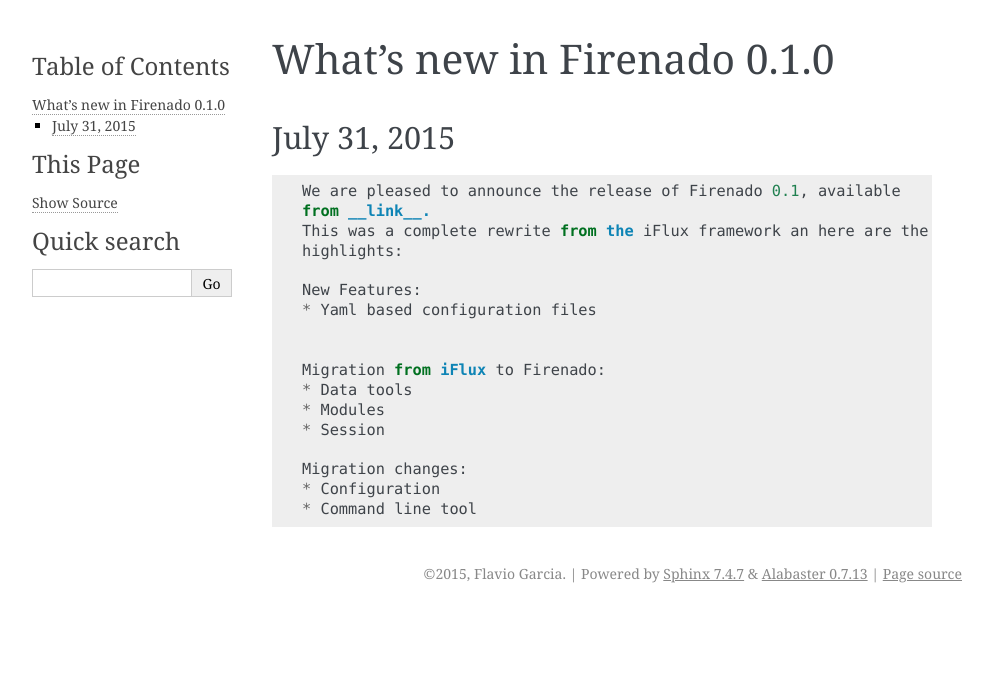
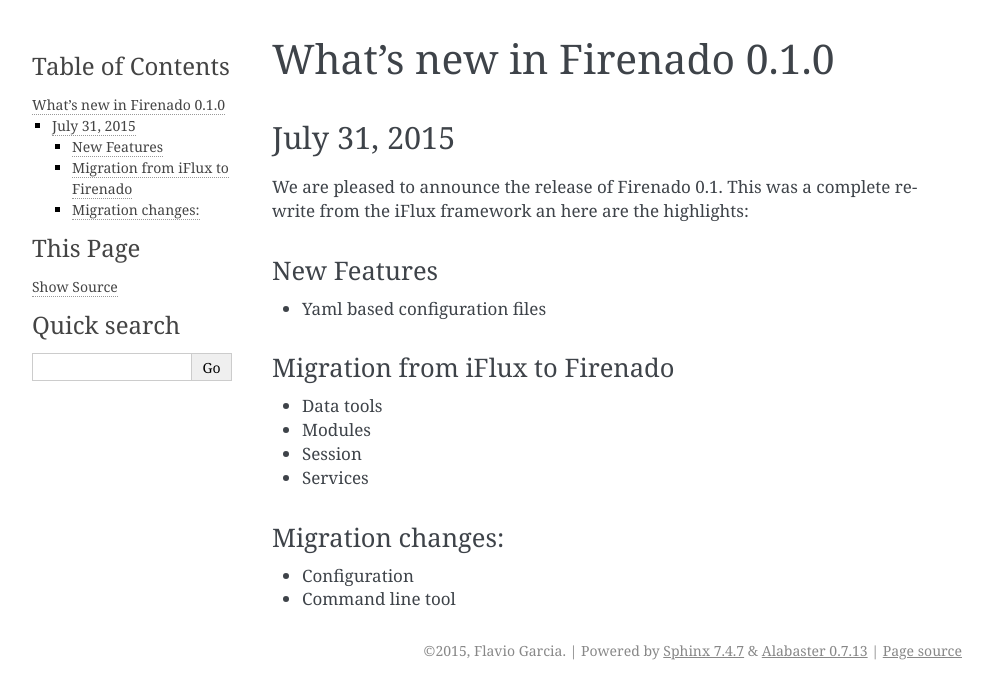
Before and after one commit to candango/firenado, a Sphinx documentation site: the page built from docs/releases/v0.1.0.rst, in a window 1280 px wide. Shown: the top 699 px of the page, without its empty margins (148-1141 px from the left). Built offline with Sphinx 7.4.7, drawn with Linux system fonts in a browser that asks for light colours.

Commit message:
Changed 0.1.0 release document format.

```diff
--- a/docs/releases/v0.1.0.rst
+++ b/docs/releases/v0.1.0.rst
@@ -4,22 +4,24 @@
 July 31, 2015
 -------------
 
-::
+We are pleased to announce the release of Firenado 0.1.
+This was a complete rewrite from the iFlux framework an here are the
+highlights:
 
-    We are pleased to announce the release of Firenado 0.1, available
-    from __link__.
-    This was a complete rewrite from the iFlux framework an here are the
-    highlights:
+New Features
+~~~~~~~~~~~~~~~~~~~~~~~~~~~~~
 
-    New Features:
-    * Yaml based configuration files
+* Yaml based configuration files
 
+Migration from iFlux to Firenado
+~~~~~~~~~~~~~~~~~~~~~~~~~~~~~
+* Data tools
+* Modules
+* Session
+* Services
 
-    Migration from iFlux to Firenado:
-    * Data tools
-    * Modules
-    * Session
+Migration changes:
+~~~~~~~~~~~~~~~~~~
 
-    Migration changes:
-    * Configuration
-    * Command line tool
+* Configuration
+* Command line tool
```
